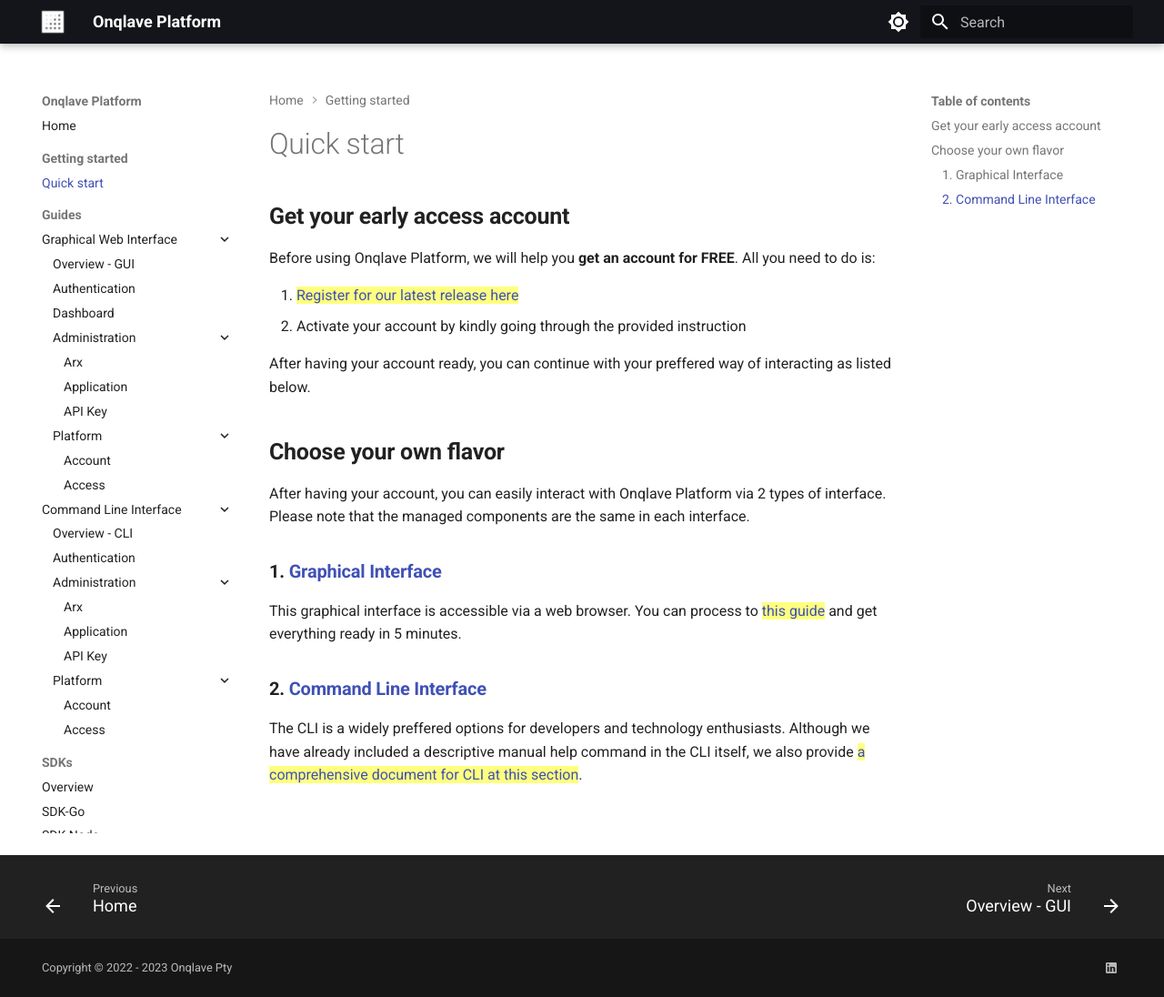
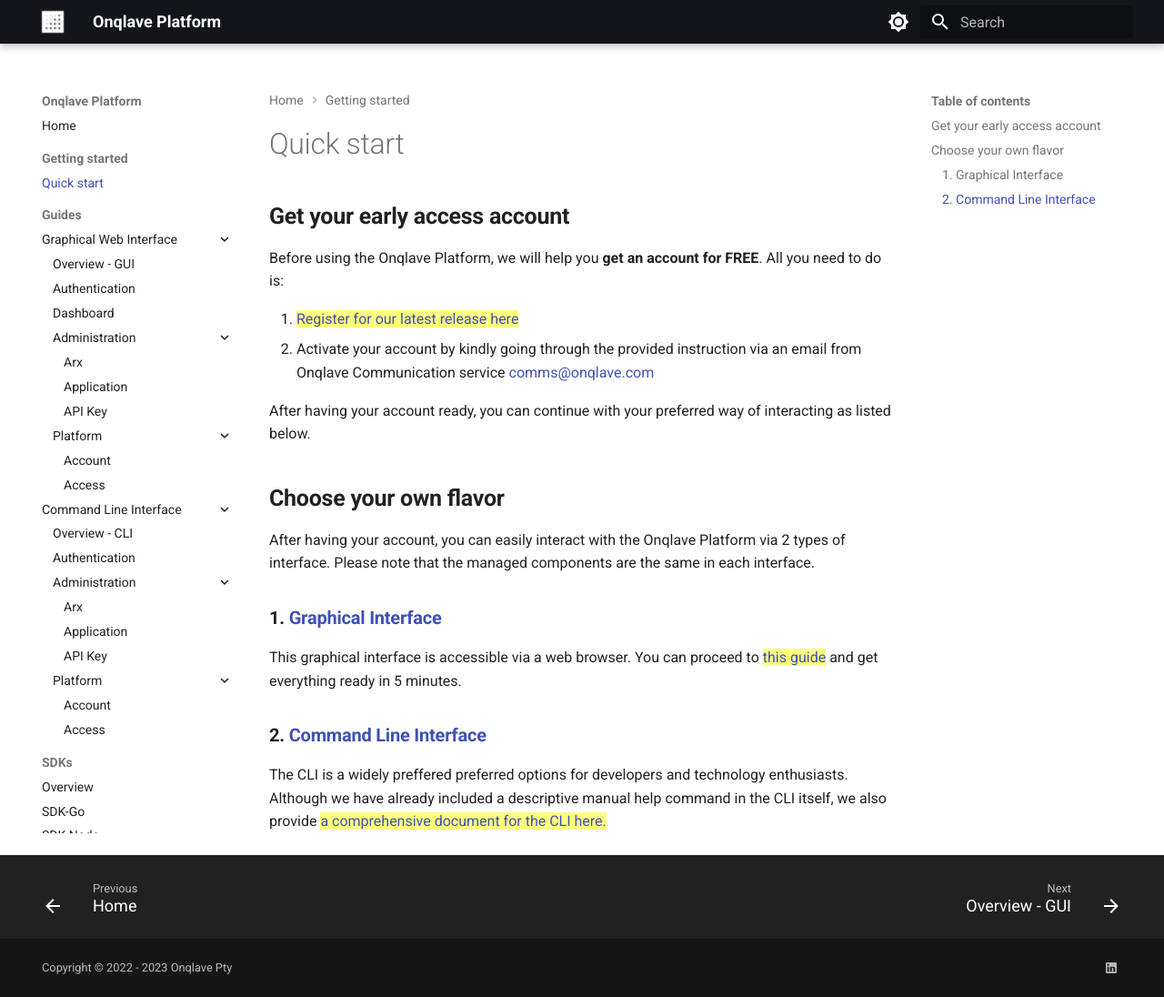
Before and after one commit to onqlavelabs/onqlave.docs, an MkDocs documentation site: the page built from docs/getting-started/quick-start.md, in a window 1280 px wide and 1096 px high. Shown: the whole window at 91% size. Built offline with MkDocs 1.6.1 and Material for MkDocs 9.7.7, drawn with Linux system fonts in a browser that asks for light colours; the version menu is left out.

Commit message:
fix spelling & wording errors
Signed-off-by: dcatonqlave <dc@onqlave.com>

```diff
--- a/docs/getting-started/quick-start.md
+++ b/docs/getting-started/quick-start.md
@@ -1,22 +1,22 @@
 
 ## **Get your early access account**
 
-Before using Onqlave Platform, we will help you **get an account for FREE**. All you need to do is:
+Before using the Onqlave Platform, we will help you **get an account for FREE**. All you need to do is:
 
 1. <mark><a href="https://www.onqlave.com/contact" target="_blank"> Register for our latest release here </a></mark>
-2. Activate your account by kindly going through the provided instruction
+2. Activate your account by kindly going through the provided instruction via an email from Onqlave Communication service <comms@onqlave.com>
 
-After having your account ready, you can continue with your preffered way of interacting as listed below.
+After having your account ready, you can continue with your preferred way of interacting as listed below.
 
 
 ## **Choose your own flavor**
 
-After having your account, you can easily interact with Onqlave Platform via 2 types of interface. Please note that the managed components are the same in each interface.
+After having your account, you can easily interact with the Onqlave Platform via 2 types of interface. Please note that the managed components are the same in each interface.
 
 ### **1. [Graphical Interface ](../../guides/web-app-guide/overview-gui)**
 
-This graphical interface is accessible via a web browser. You can process to <mark>[this guide](../../guides/web-app-guide/overview-gui)</mark> and get everything ready in 5 minutes.
+This graphical interface is accessible via a web browser. You can proceed to <mark>[this guide](../../guides/web-app-guide/overview-gui)</mark> and get everything ready in 5 minutes.
 
 ### **2. [Command Line Interface ](../../guides/cli-guide/overview-cli)**
 
-The CLI is a widely preffered options for developers and technology enthusiasts. Although we have already included a descriptive manual help command in the CLI itself, we also provide <mark>[a comprehensive document for CLI at this section](../../guides/cli-guide/overview-cli)</mark>.
+The CLI is a widely preffered preferred options for developers and technology enthusiasts. Although we have already included a descriptive manual help command in the CLI itself, we also provide <mark>[a comprehensive document for the CLI here.](guides/cli-guide/overview-cli)</mark>
```
Also changed, not shown: docs/guides/cli-guide/overview-cli.md (+2 -2 lines), docs/guides/web-app-guide/overview-gui.md (+2 -2 lines).
